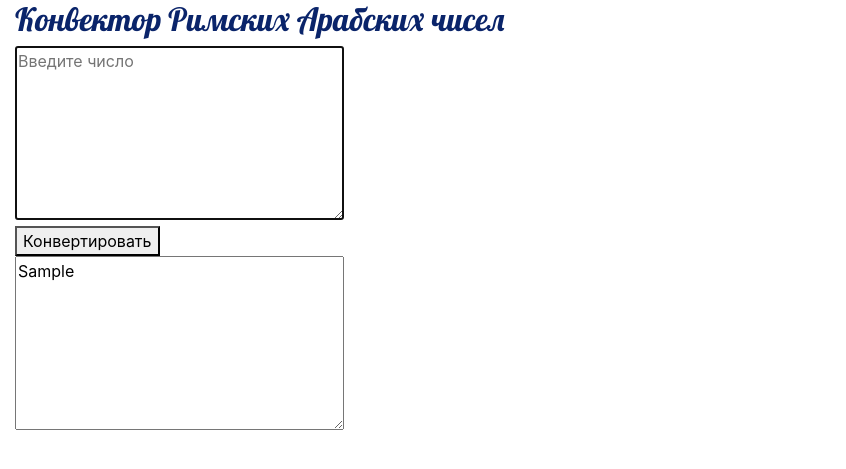
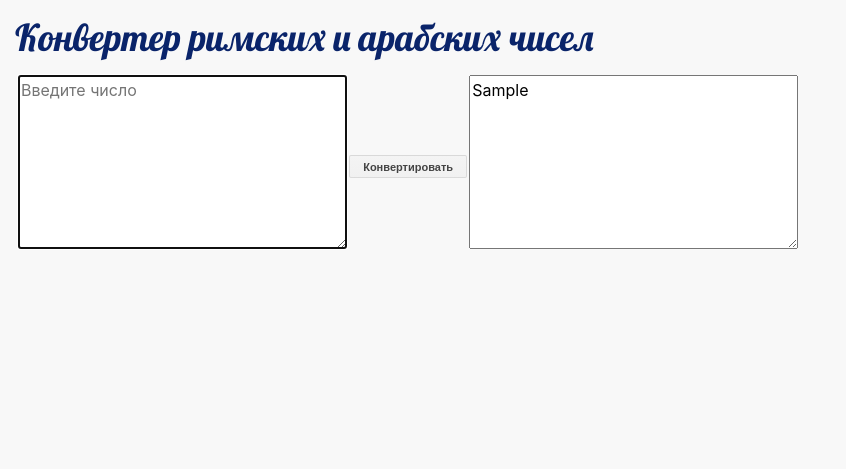
Before and after one commit to KomishevEvgenyy/Converter_arabic_to_roman, a Django app: template template/conversion/base.html in a window 1280 px wide. Shown: the top 469 px of the page, without its empty margins (0-846 px from the left). Run offline with Django 3.2, Linux system fonts and the light colour scheme; the template is opened without the code that fills it: most values are stand-ins (such as "Sample title", 1, 10 or a date in 2020); some libraries are stand-ins or nearby versions.

Commit message:
Modified css file

```diff
--- a/static/css/styles.css
+++ b/static/css/styles.css
@@ -1,7 +1,44 @@
 h2{
     color: #0A246A;
     font-family: 'Lobster';
+    font-size: 37px;
+    margin-top: 15px;
+
 }
 body{
     padding-left: 15px;
+    background-color: #f8f8f8;
 }
+table {
+    margin-top: 15px;
+
+}
+
+
+button {
+  display: inline-block;
+  font-family: arial,sans-serif;
+  font-size: 11px;
+  font-weight: bold;
+  color: rgb(68,68,68);
+  text-decoration: none;
+  user-select: none;
+  padding: .2em 1.2em;
+  outline: none;
+  border: 1px solid rgba(0,0,0,.1);
+  border-radius: 2px;
+  background: rgb(245,245,245) linear-gradient(#f4f4f4, #f1f1f1);
+  transition: all .218s ease 0s;
+}
+button:hover {
+  color: rgb(24,24,24);
+  border: 1px solid rgb(198,198,198);
+  background: #f7f7f7 linear-gradient(#f7f7f7, #f1f1f1);
+  box-shadow: 0 1px 2px rgba(0,0,0,.1);
+}
+button:active {
+  color: rgb(51,51,51);
+  border: 1px solid rgb(204,204,204);
+  background: rgb(238,238,238) linear-gradient(rgb(238,238,238), rgb(224,224,224));
+  box-shadow: 0 1px 2px rgba(0,0,0,.1) inset;
+}
--- a/template/conversion/base.html
+++ b/template/conversion/base.html
@@ -11,21 +11,22 @@
     <title>Конвектор</title>
 </head>
 <body>
-    <h2>Конвектор Римских Арабских чисел</h2>
+    <h2>Конвертер римских и арабских чисел</h2>
     <form action="{% url 'conversion:input' %}" method="POST">
         {% csrf_token %}
-        <div>
-            <textarea name="num" required="" placeholder="Введите число" cols="30" rows="7" autofocus></textarea>
-
-        </div>
-        <div>
-            <button type="submit">Конвертировать</button>
-        </div>
-        <div>
-            <textarea name="result" required="" placeholder="Результат" cols="30" rows="7" readonly="readonly">{{latest_result}}</textarea>
-        </div>
+        <table >
+            <th>
+                <td>
+                    <textarea name="num" required="" placeholder="Введите число" cols="30" rows="7" autofocus></textarea>
+                </td>
+                <td>
+                     <button type="submit">Конвертировать</button>
+                </td>
+                 <td>
+                     <textarea name="result" required="" placeholder="Результат" cols="30" rows="7" readonly="readonly">{{latest_result}}</textarea>
+                </td>
+            </th>
+        </table>
     </form>
-
-
 </body>
 </html>
```
